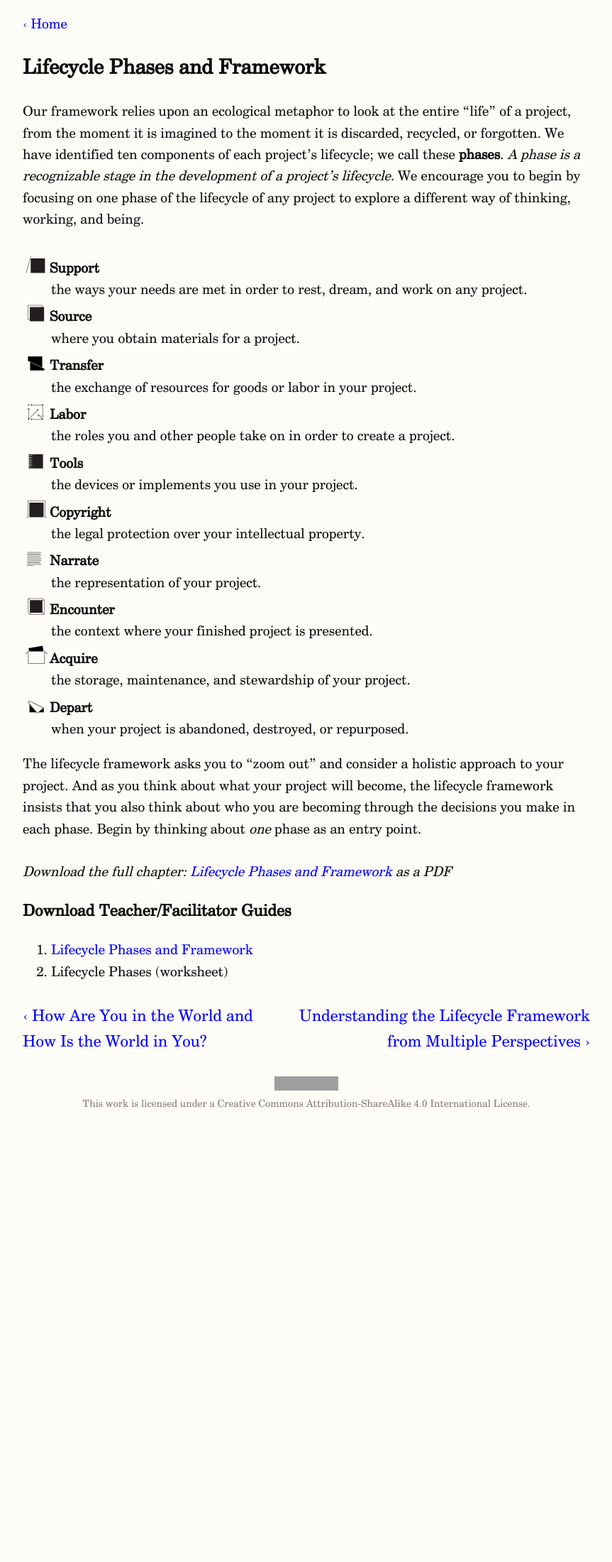
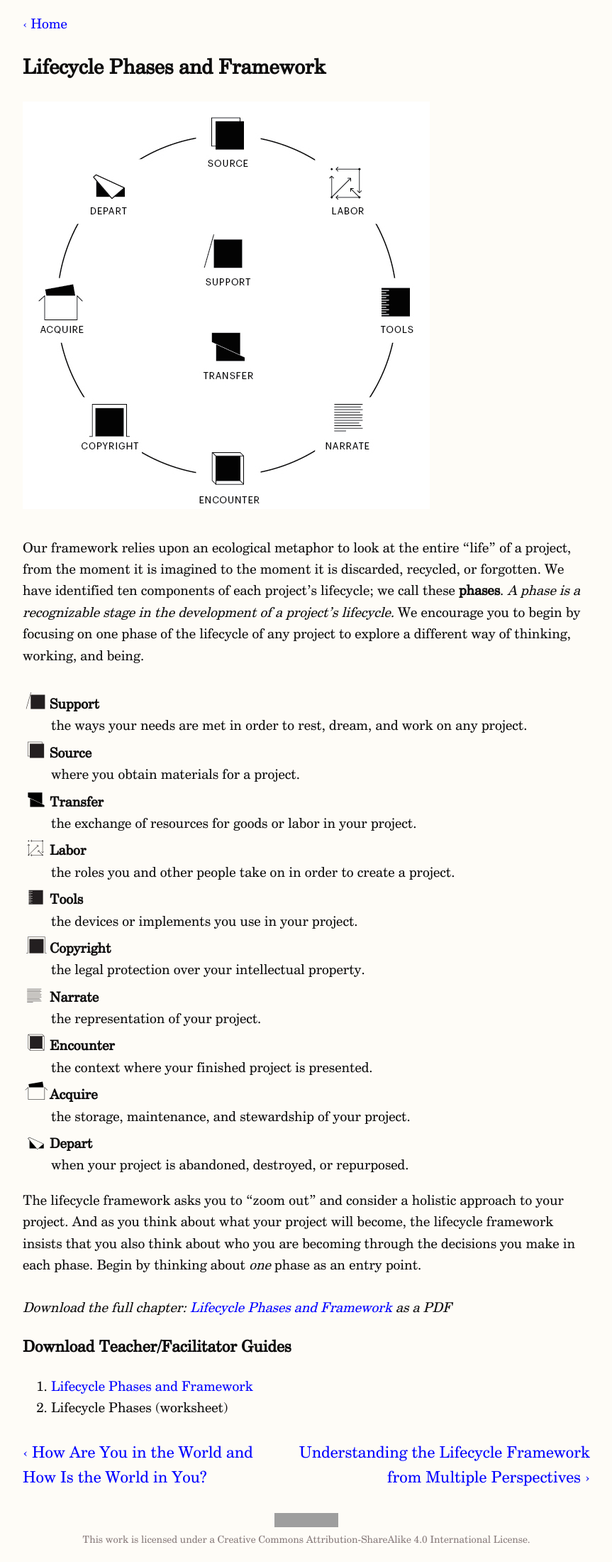
Before and after one commit to orzubalsky/making-and-being, a Jekyll site: the page built from docs/_chapters/lifecycle-framework/lifecycle-phases-and-framework.md, in a window 1280 px wide. Shown: the whole page at 71% size, without its empty margins (208-1071 px from the left). Built offline with Jekyll 4.4.1, drawn with Linux system fonts in a browser that asks for light colours; nearby versions of some CDN libraries; some web fonts are replaced; before the commit the page ends 1586 px from its top, so only the background shows below that; grey boxes are pictures that could not be loaded.

Commit message:
Add lifecycle diagram

```diff
--- a/docs/_chapters/lifecycle-framework/lifecycle-phases-and-framework.md
+++ b/docs/_chapters/lifecycle-framework/lifecycle-phases-and-framework.md
@@ -11,6 +11,8 @@ materials:
     url: https://drive.google.com/open?id=13PTpPfAD-DrBOmhiZT3u1E8XBVhWGN1G
   - title: Lifecycle Phases (worksheet)
 ---
+
+![Lifecycle diagram](/assets/images/Topos_WaysofBeing_Diagrams_V6-05.jpg)
 
 Our framework relies upon an ecological metaphor to look at the entire “life” of a project, from the moment it is imagined to the moment it is discarded, recycled, or forgotten. We have identified ten components of each project’s lifecycle; we call these **phases**. _A phase is a recognizable stage in the development of a project’s lifecycle._ We encourage you to begin by focusing on one phase of the lifecycle of any project to explore a different way of thinking, working, and being.
 
```
Also changed, not shown: docs/assets/images/Topos_WaysofBeing_Diagrams_V6-05.jpg (added).
